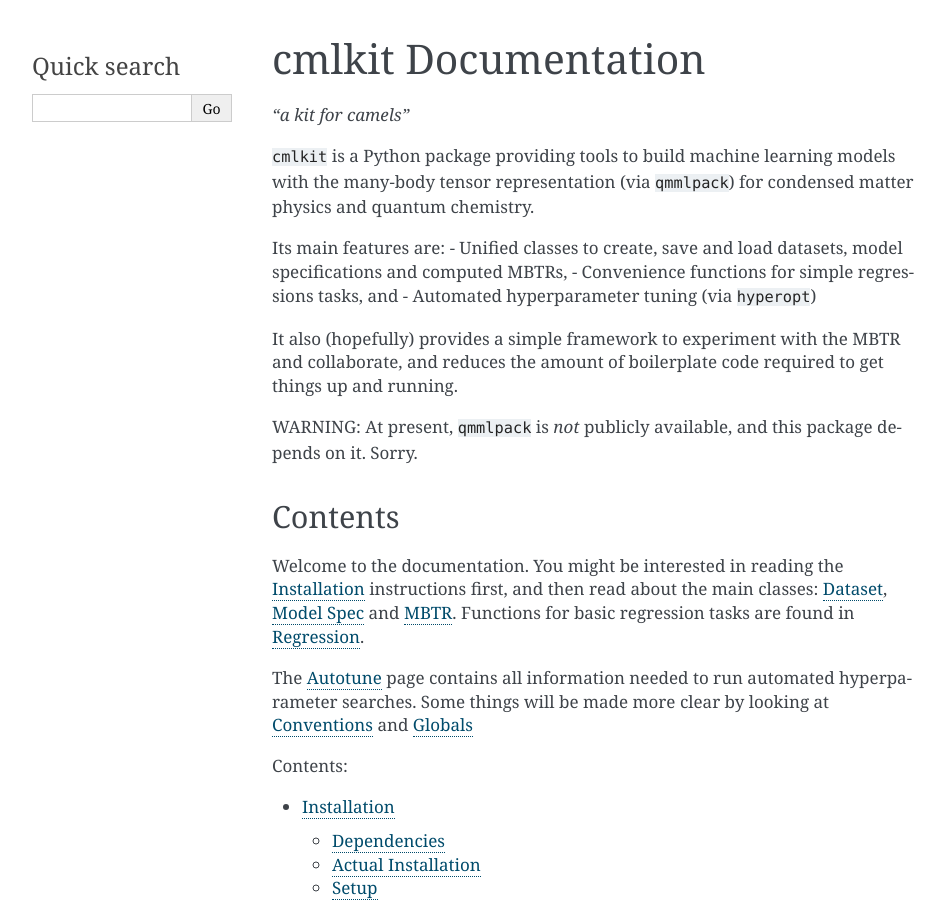
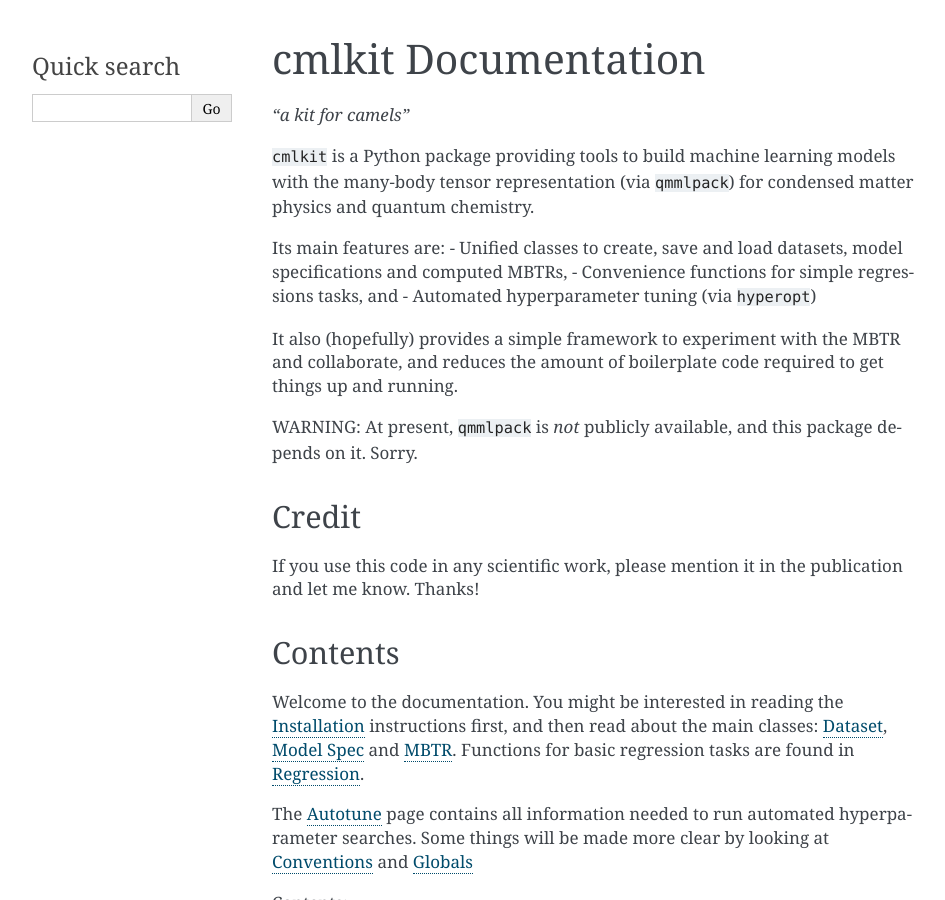
Before and after one commit to sirmarcel/cmlkit, a Sphinx documentation site: the page built from docs/index.rst, in a window 1280 px wide and 900 px high. Shown: the whole window, without its empty margins (148-1093 px from the left). Built offline with Sphinx 7.4.7, drawn with Linux system fonts in a browser that asks for light colours.

Commit message:
Add credit line to readme

```diff
--- a/docs/index.rst
+++ b/docs/index.rst
@@ -19,6 +19,11 @@ Its main features are:
 It also (hopefully) provides a simple framework to experiment with the MBTR and collaborate, and reduces the amount of boilerplate code required to get things up and running.
 
 WARNING: At present, ``qmmlpack`` is *not* publicly available, and this package depends on it. Sorry.
+
+Credit
+======
+
+If you use this code in any scientific work, please mention it in the publication and let me know. Thanks!
 
 Contents
 ========
```
